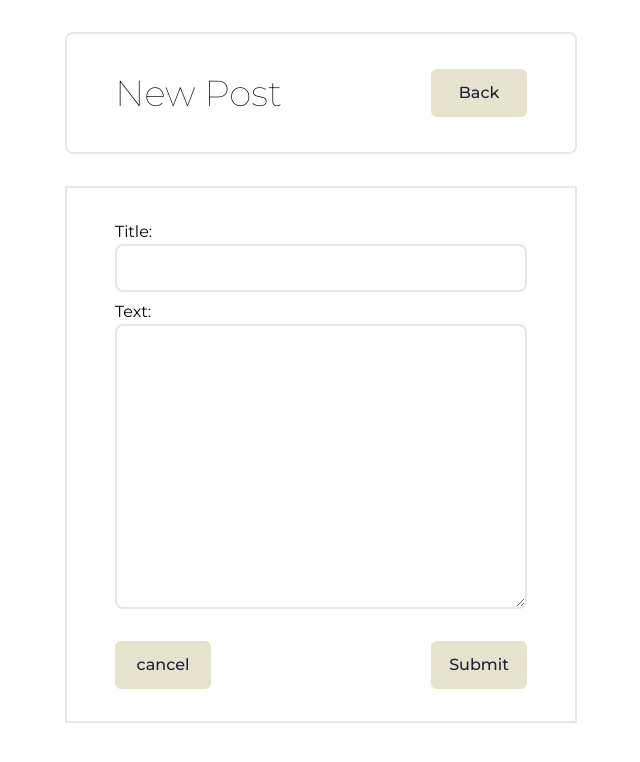
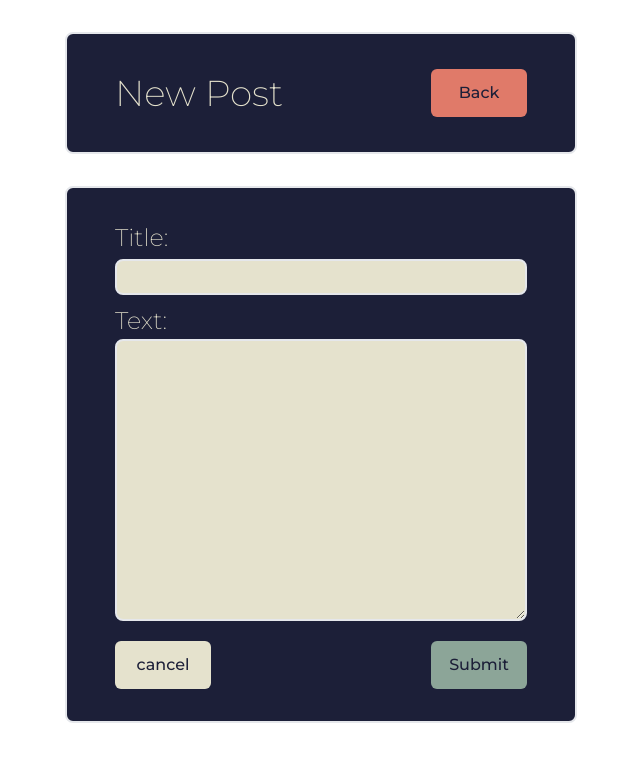
Before and after one commit to ShoeheyOt/my-blog, a Next.js app: page /blog/add in a window 1280 px wide. Shown: the top 762 px of the page, without its empty margins (319-959 px from the left). Built offline with nearby package versions, Linux system fonts and the light colour scheme.

Commit message:
style up in form

```diff
--- a/src/features/AddForm.tsx
+++ b/src/features/AddForm.tsx
@@ -30,36 +30,40 @@ export const AddForm = () => {
 
   return (
     <div className="h-full mx-96">
-      <header className="postBlogWrapper border-2 rounded-lg flex justify-between items-center my-8 px-12">
-        <div className="text-center my-8 text-D_title font-montserrat font-thin">
+      <header className="postBlogWrapper border-2 rounded-lg flex justify-between items-center my-8 px-12 bg-secondary text-primary">
+        <div className="text-center my-8 text-D_title font-montserrat font-extralight">
           New Post
         </div>
-        <Button onClick={handleBack}>Back</Button>
+        <Button onClick={handleBack} className="bg-danger">
+          Back
+        </Button>
       </header>
       <form
         onSubmit={handleSubmit}
-        className="w-full border-2 mx-auto my-auto flex justify-center "
+        className="w-full border-2 mx-auto my-auto flex justify-center rounded-lg bg-secondary"
       >
         <div className="addPostWrapper flex flex-col font-montserrat gap-2 w-full px-12 py-8 h-[calc(100dvh/1.5)]">
-          <label>
+          <label className="text-primary text-D_text font-extralight">
             Title:
             <input
               ref={titleRef}
               name="title"
-              className="border-2 rounded-lg w-full pl-2 py-1 font-thin text-D_text"
+              className="border-2 rounded-lg w-full pl-2 py-1 font-extralight text-D_notes bg-primary text-secondary focus:outline-none"
             />
           </label>
-          <label className="w-full h-full">
+          <label className="w-full h-full font-extralight text-primary text-D_text">
             Text:
             <textarea
               ref={textRef}
               name="text"
-              className="border-2 rounded-lg w-full h-[calc(100%-3rem)] pl-2 pt-1 font-thin text-D_text"
+              className="border-2 rounded-lg w-full h-[calc(100%-3rem)] pl-2 pt-1 font-extralight text-D_notes bg-primary focus:outline-none text-secondary"
             />
           </label>
           <div className="submitWrapper flex justify-between">
             <Button onClick={(e) => handleCancel(e)}>cancel</Button>
-            <Button buttonType="submit">Submit</Button>
+            <Button buttonType="submit" className="bg-info">
+              Submit
+            </Button>
           </div>
         </div>
       </form>
```
